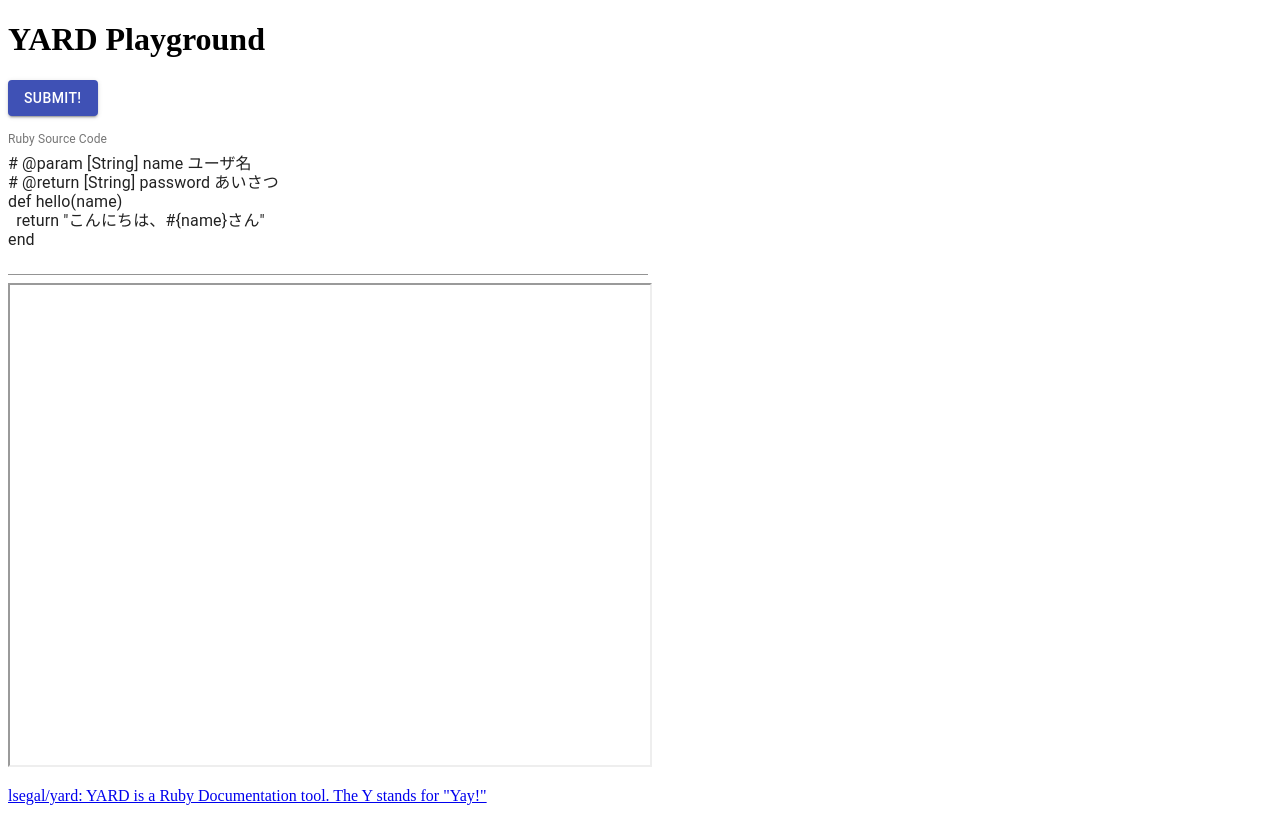
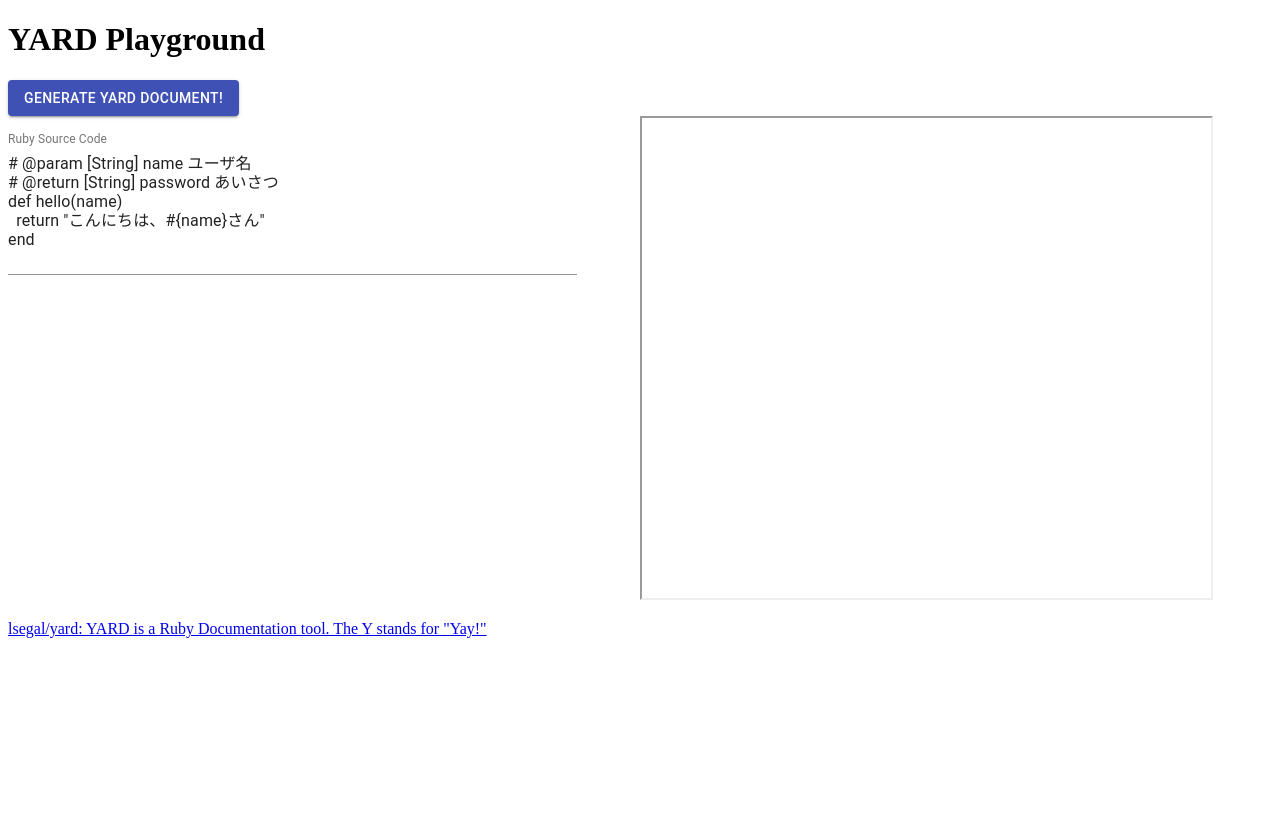
Before and after one commit to s2terminal/yard-playground, a Next.js app: page / in a window 1280 px wide. After the commit the page ends 800 px from the top, so only its background shows below. Built offline with nearby package versions, Linux system fonts and the light colour scheme; no server answers.

Commit message:
remove unnecessary code from YARD HTML

```diff
--- a/package.json
+++ b/package.json
@@ -22,6 +22,7 @@
   "dependencies": {
     "@material-ui/core": "^4.1.2",
     "@zeit/next-typescript": "^1.1.1",
+    "cheerio": "^1.0.0-rc.3",
     "isomorphic-unfetch": "^3.0.0",
     "next": "^8.1.0",
     "react": "^16.8.6",
--- a/pages/index.tsx
+++ b/pages/index.tsx
@@ -1,6 +1,7 @@
-import { TextField, Button } from '@material-ui/core';
+import { TextField, Button, Grid  } from '@material-ui/core';
 import * as React from 'react';
 import fetch from 'isomorphic-unfetch';
+import cheerio from 'cheerio';
 
 const defaultRuby = `# @param [String] name ユーザ名
 # @return [String] password あいさつ
@@ -32,8 +33,7 @@
       mode: 'no-cors',
       body: data
     });
-
-
+    this.setYard();
   }
 
   handleChange(event) {
@@ -45,7 +45,9 @@
   async setYard() {
     const res = await fetch(`${sinatraOrigin}/yard`);
     const yard = await res.text();
-    document.getElementById('iframe-yard').srcdoc = yard;
+    const $ = cheerio.load(yard);
+
+    document.getElementById('iframe-yard').srcdoc = $('#content');
   }
 
   render() {
@@ -55,20 +57,27 @@
         <form>
           <div>
             <Button variant="contained" color="primary" onClick={this.handleSubmit}>
-              Submit!
+              Generate YARD Document!
             </Button>
           </div>
+          <Grid container>
+            <Grid item xs={6}>
               <TextField
                 id="textfield-ruby"
                 name="ruby"
                 label="Ruby Source Code"
                 multiline
-            style={ {width: "640px"} }
+                style={ {width: "90%"} }
                 value={this.state.ruby}
                 margin="normal"
                 onChange={this.handleChange}
               />
-          <iframe id="iframe-yard" width="640" height="480"></iframe>
+            </Grid>
+            <Grid item xs={6}>
+              <iframe id="iframe-yard" height="480" style={ {width: "90%"} }></iframe>
+            </Grid>
+          </Grid>
+
         </form>
         <p>
           <a href="https://github.com/lsegal/yard">lsegal/yard: YARD is a Ruby Documentation tool. The Y stands for &quot;Yay!&quot;</a>
```
Also changed, not shown: 1 other file (tests, documents, lock files or other folders). Lines whose indentation alone changed are shown as unchanged.
